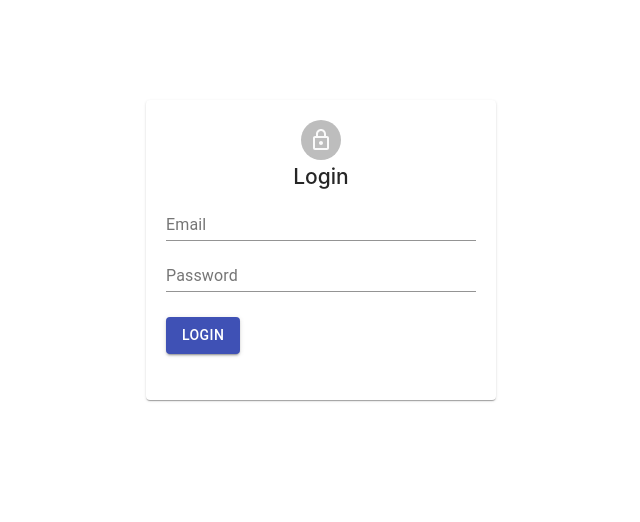
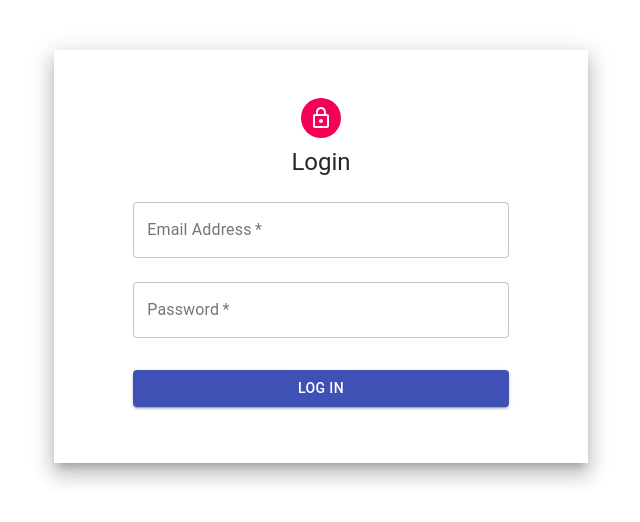
Before and after one commit to payalchauhanagile/payal_assesment, a React (Create React App) app: page / in a window 1280 px wide. Shown: the top 522 px of the page, without its empty margins (319-959 px from the left). Built offline with nearby package versions, Linux system fonts and the light colour scheme.

Commit message:
code modified

```diff
--- a/src/Components/EditUser.js
+++ b/src/Components/EditUser.js
@@ -1,10 +1,29 @@
-import React from "react";
-import { Card } from "antd";
+import React, { useEffect } from "react";
+import { Grid, Paper, TextField, Button } from "@material-ui/core";
+import { Formik, Field, Form, ErrorMessage } from "formik";
+import * as Yup from "yup";
+
 import { useParams } from "react-router";
 
 const EditUser = () => {
   const { id } = useParams();
   console.log(id);
+
+  // const [user, setUser] = useState([]);
+
+  const initialValues = {
+    firstname: "",
+    lastname: "",
+    email: "",
+    phone: "",
+    file: "",
+  };
+  const validationSchema = Yup.object().shape({
+    firstname: Yup.string().required("Required"),
+    lastname: Yup.string().required("Required"),
+    email: Yup.string().required("Required"),
+    phone: Yup.number().required("Required"),
+  });
 
   var myHeaders = new Headers();
 
@@ -15,51 +34,96 @@ const EditUser = () => {
   myHeaders.append("Content-Type", "application/json");
 
   var formdata = new FormData();
-  formdata.append("userId", id);
-  // formdata.append("firstName", "Jollllly");
-  // formdata.append("lastName", "Parrrrker");
-  // formdata.append("birthday", "02-02-2001");
-  // formdata.append("phoneNumber", "9928881828");
-  // formdata.append("profilePicture", fileInput.files[0], "user-male.png");
+  formdata.append("userId", "605c1011ceda1a18bd71e0f3");
+  formdata.append("firstName", "Jollllly");
+
+  const paperStyle = { padding: 20, width: 500, margin: "100px auto" };
 
   var requestOptions = {
     method: "POST",
     headers: myHeaders,
     body: formdata,
+
     redirect: "follow",
   };
 
-  fetch("http://202.131.117.92:7100/admin/api/updateProfile", requestOptions)
+  // console.log("user", user);
+
+  useEffect(() => {
+    fetch(`http://202.131.117.92:7100/admin/api/updateProfile`, requestOptions)
       .then((response) => response.text())
       .then((result) => console.log(result))
       .catch((error) => console.log("error", error));
+  }, []);
   return (
-    <>
-      <Card
-        style={{
-          alignItems: "center",
-          height: "400px",
-          width: "400px",
-          marginTop: "100px",
-          marginLeft: "200px",
-        }}
+    <Grid>
+      <Paper style={paperStyle}>
+        <Grid>
+          <h1 style={{ textAlign: "center" }}>EDIT</h1>
+        </Grid>
+        <Formik
+          initialValues={initialValues}
+          validationSchema={validationSchema}
+          // onSubmit={onSubmit}
         >
-        <h1 style={{ textAlign: "center" }}>EditUser</h1>
-        <form>
-          <label htmlFor="firstname">firstname:- </label>
-          <input type="text" id="firstname" />
+          {(props) => (
+            <Form>
+              <Field
+                as={TextField}
+                fullWidth
+                name="firstname"
+                type="text"
+                label="firstname"
+                placeholder="firstname"
+                helperText={<ErrorMessage name="firstname" />}
+              />
+              <Field
+                as={TextField}
+                fullWidth
+                name="lastname"
+                type="text"
+                label="lastname"
+                placeholder="lastname"
+                helperText={<ErrorMessage name="lastname" />}
+              />
+              <Field
+                as={TextField}
+                fullWidth
+                name="email"
+                type="email"
+                label="email"
+                placeholder="email"
+                helperText={<ErrorMessage name="email" />}
+              />
+              <Field
+                as={TextField}
+                fullWidth
+                name="phone"
+                type="number"
+                label="phone"
+                placeholder="phone"
+                helperText={<ErrorMessage name="phone" />}
+              />
+              <Field
+                as={TextField}
+                fullWidth
+                name="profile"
+                type="file"
+                label="profile"
+                placeholder="profile"
+                helperText={<ErrorMessage name="profile" />}
+              />
+
               <br />
               <br />
-          <label htmlFor="lastname">lastname:- </label>
-          <input type="text" id="lastname" />
-          <br />
-          <br />
-          <label htmlFor="email">email:- </label>
-          <input type="email" id="email" />
-          <br />
-        </form>
-      </Card>
-    </>
+              <Button type="submit" variant="contained" color="primary">
+                Update
+              </Button>
+            </Form>
+          )}
+        </Formik>
+      </Paper>
+    </Grid>
   );
 };
 
--- /dev/null
+++ b/src/Components/ResetPassword.js
@@ -0,0 +1,95 @@
+import React from "react";
+import { Grid, Paper, TextField, Button } from "@material-ui/core";
+import { Formik, Field, Form, ErrorMessage } from "formik";
+import * as Yup from "yup";
+
+const ResetPassword = () => {
+  const token = localStorage.getItem("access_token");
+
+  var myHeaders = new Headers();
+  myHeaders.append("Authorization", token);
+  myHeaders.append("Content-Type", "application/x-www-form-urlencoded");
+
+  const paperStyle = { padding: 20, width: 500, margin: "100px auto" };
+
+  // // var requestOptions = {
+  //   method: "POST",
+  //   headers: myHeaders,
+  //   body: urlencoded,
+  //   redirect: "follow",
+  // };
+
+  const onSubmit = (values) => {
+    var urlencoded = new URLSearchParams();
+    urlencoded.append("currentPassword", values.password);
+    urlencoded.append("newPassword", values.conformPassword);
+
+    console.log(values);
+    fetch("http://202.131.117.92:7100/admin/api/changePassword", {
+      method: "POST",
+      headers: myHeaders,
+      body: urlencoded,
+    })
+      .then((response) => response.text())
+      .then((result) => console.log(result))
+      .catch((error) => console.log("error", error));
+  };
+
+  const initialValues = {
+    password: "",
+    confirmPassword: "",
+  };
+  const validationSchema = Yup.object().shape({
+    password: Yup.string()
+      .min(6, "Password minimum length should be 6")
+      .required("Required"),
+    confirmPassword: Yup.string()
+      .oneOf([Yup.ref("password")], "Password not matched")
+      .required("Required"),
+  });
+
+  return (
+    <Grid>
+      <Paper style={paperStyle}>
+        <Grid>
+          <h1 style={{ textAlign: "center" }}>RESET PASSWORD</h1>
+        </Grid>
+        <Formik
+          initialValues={initialValues}
+          validationSchema={validationSchema}
+          onSubmit={onSubmit}
+        >
+          {(props) => (
+            <Form>
+              <Field
+                as={TextField}
+                fullWidth
+                name="password"
+                type="password"
+                label="Password"
+                placeholder="Enter your password"
+                helperText={<ErrorMessage name="password" />}
+              />
+              <Field
+                as={TextField}
+                fullWidth
+                name="confirmPassword"
+                type="password"
+                label="Confirm Password"
+                placeholder="Confirm your password"
+                helperText={<ErrorMessage name="confirmPassword" />}
+              />
+              <br />
+              <br />
+              <Button type="submit" variant="contained" color="primary">
+                Reset Password
+              </Button>
+            </Form>
+          )}
+        </Formik>
+      </Paper>
+    </Grid>
+  );
+};
+
+export default ResetPassword;
--- a/src/pages/Login.js
+++ b/src/pages/Login.js
@@ -1,104 +1,238 @@
-import React from "react";
-import { Grid, Paper, TextField, Button, Avatar } from "@material-ui/core";
-import { useHistory } from "react-router-dom";
+// import React from "react";
+// import { Grid, Paper, TextField, Button, Avatar } from "@material-ui/core";
+// import { useHistory } from "react-router-dom";
+// import LockOutlinedIcon from "@material-ui/icons/LockOutlined";
+
+// import { Formik, Field, Form, ErrorMessage } from "formik";
+// import * as Yup from "yup";
+// import axios from "axios";
+
+// const Login = () => {
+//   const history = useHistory();
+//   const paperStyle = {
+//     padding: 20,
+//     width: 350,
+//     height: 300,
+//     margin: "100px auto",
+//   };
+//   const headerStyle = { margin: 0 };
+
+//   const initialValues = {
+//     email: "",
+//     password: "",
+//   };
+//   const validationSchema = Yup.object().shape({
+//     email: Yup.string().email("Enter valid email").required("Required"),
+//     password: Yup.string()
+//       .min(6, "Password minimum length should be 6")
+//       .required("Required"),
+//   });
+
+//   const onSubmit = (values) => {
+//     // console.log(values);
+
+//     axios
+//       .post(`http://202.131.117.92:7100/admin/auth/login`, values)
+
+//       .then((res) => {
+//         localStorage.setItem("access_token", res.data.data["access_token"]);
+//         localStorage.setItem("email", res.data.data["email"]);
+//         history.push("/user");
+//         console.log(res);
+//       })
+//       .catch((err) => {
+//         console.error(err.response.data);
+//         if (err instanceof Response) {
+//           switch (err.status) {
+//             case 401:
+//               throw new Error("Invalid login credentials");
+//             /* ... */
+//             default:
+//               throw new Error(
+//                 `Unknown server error occured: ${err.statusText}`
+//               );
+//           }
+//         }
+//       });
+//   };
+
+//   return (
+//     <>
+//       <Grid>
+//         <Paper style={paperStyle}>
+//           <Grid align="center">
+//             <Avatar>
+//               <LockOutlinedIcon />
+//             </Avatar>
+//             <h2 style={headerStyle}>Login</h2>
+//           </Grid>
+//           <Formik
+//             initialValues={initialValues}
+//             validationSchema={validationSchema}
+//             onSubmit={onSubmit}
+//           >
+//             {(props) => (
+//               <Form>
+//                 <Field
+//                   as={TextField}
+//                   fullWidth
+//                   name="email"
+//                   label="Email"
+//                   placeholder="Enter your email"
+//                   helperText={<ErrorMessage name="email" />}
+//                 />
+//                 <Field
+//                   as={TextField}
+//                   fullWidth
+//                   name="password"
+//                   type="password"
+//                   label="Password"
+//                   placeholder="Enter your password"
+//                   helperText={<ErrorMessage name="password" />}
+//                 />
+//                 <br />
+//                 <br />
+//                 <Button type="submit" variant="contained" color="primary">
+//                   Login
+//                 </Button>
+//               </Form>
+//             )}
+//           </Formik>
+//         </Paper>
+//       </Grid>
+//     </>
+//   );
+// };
+
+// export default Login;
+
+import React, { useState } from "react";
+
+import Avatar from "@material-ui/core/Avatar";
+import Button from "@material-ui/core/Button";
+import TextField from "@material-ui/core/TextField";
+import Paper from "@material-ui/core/Paper";
+import Grid from "@material-ui/core/Grid";
 import LockOutlinedIcon from "@material-ui/icons/LockOutlined";
+import Typography from "@material-ui/core/Typography";
 
-import { Formik, Field, Form, ErrorMessage } from "formik";
-import * as Yup from "yup";
-import axios from "axios";
+// import classes from "./Login.module.css";
+// import { useHistory } from "react-router-dom";
+
+import { makeStyles } from "@material-ui/core/styles";
+import swal from "sweetalert";
+
+// const API = process.env.REACT_APP_API;
+
+const useStyles = makeStyles((theme) => ({
+  root: {
+    padding: "50px 0",
+    justifyContent: "center",
+  },
+
+  paper: {
+    margin: theme.spacing(5, 4),
+    display: "flex",
+    flexDirection: "column",
+    alignItems: "center",
+  },
+  avatar: {
+    margin: theme.spacing(1),
+    backgroundColor: theme.palette.secondary.main,
+  },
+  form: {
+    width: "80%",
+    marginTop: theme.spacing(1),
+  },
+  submit: {
+    margin: theme.spacing(3, 0, 2),
+  },
+}));
 
 const Login = () => {
-  const history = useHistory();
-  const paperStyle = {
-    padding: 20,
-    width: 350,
-    height: 300,
-    margin: "100px auto",
-  };
-  const headerStyle = { margin: 0 };
+  const classes = useStyles();
+  const [email, setemail] = useState();
+  const [password, setPassword] = useState();
+  console.log("login", email, password);
 
-  const initialValues = {
-    email: "",
-    password: "",
-  };
-  const validationSchema = Yup.object().shape({
-    email: Yup.string().email("Enter valid email").required("Required"),
-    password: Yup.string()
-      .min(6, "Password minimum length should be 6")
-      .required("Required"),
-  });
+  // const history = useHistory();
 
-  const onSubmit = (values) => {
-    // console.log(values);
+  async function loginUser(userdata) {
+    return fetch(`http://202.131.117.92:7100/admin/auth/login`, {
+      method: "POST",
+      headers: {
+        "Content-Type": "application/json",
+      },
+      body: JSON.stringify(userdata),
+    }).then((data) => data.json());
+  }
 
-    axios
-      .post(`http://202.131.117.92:7100/admin/auth/login`, values)
-
-      .then((res) => {
-        localStorage.setItem("access_token", res.data.data["access_token"]);
-        localStorage.setItem("email", res.data.data["email"]);
-        history.push("/user");
-        console.log(res);
-      })
-      .catch((err) => {
-        console.error(err.response.data);
-        if (err instanceof Response) {
-          switch (err.status) {
-            case 401:
-              throw new Error("Invalid login credentials");
-            /* ... */
-            default:
-              throw new Error(
-                `Unknown server error occured: ${err.statusText}`
-              );
-          }
-        }
+  const handleSubmit = async (e) => {
+    e.preventDefault();
+    const response = await loginUser({
+      email,
+      password,
+    });
+    console.log("response", response);
+    if ("access_token" in response.data) {
+      swal("Success", response.message, "success", {
+        buttons: false,
+        timer: 2000,
+      }).then((value) => {
+        localStorage.setItem("access_token", response.data["access_token"]);
+        localStorage.setItem("email", response.data["email"]);
+        window.location.href = "/user";
       });
+    } else {
+      swal("Failed", response.message, "error");
+    }
   };
 
   return (
     <>
-      <Grid>
-        <Paper style={paperStyle}>
-          <Grid align="center">
-            <Avatar>
+      <Grid container className={classes.root}>
+        <Grid item xs={12} md={5} component={Paper} elevation={12} square>
+          <div className={classes.paper}>
+            <Avatar className={classes.avatar}>
               <LockOutlinedIcon />
             </Avatar>
-            <h2 style={headerStyle}>Login</h2>
-          </Grid>
-          <Formik
-            initialValues={initialValues}
-            validationSchema={validationSchema}
-            onSubmit={onSubmit}
-          >
-            {(props) => (
-              <Form>
-                <Field
-                  as={TextField}
-                  fullWidth
-                  name="email"
-                  label="Email"
-                  placeholder="Enter your email"
-                  helperText={<ErrorMessage name="email" />}
-                />
-                <Field
-                  as={TextField}
-                  fullWidth
-                  name="password"
-                  type="password"
-                  label="Password"
-                  placeholder="Enter your password"
-                  helperText={<ErrorMessage name="password" />}
-                />
-                <br />
-                <br />
-                <Button type="submit" variant="contained" color="primary">
-                  Login
-                </Button>
-              </Form>
-            )}
-          </Formik>
-        </Paper>
+            <Typography component="h1" variant="h5">
+              Login
+            </Typography>
+            <form className={classes.form} onSubmit={handleSubmit}>
+              <TextField
+                variant="outlined"
+                margin="normal"
+                required
+                fullWidth
+                id="email"
+                name="email"
+                label="Email Address"
+                onChange={(e) => setemail(e.target.value)}
+              />
+              <TextField
+                variant="outlined"
+                margin="normal"
+                required
+                fullWidth
+                id="password"
+                name="password"
+                label="Password"
+                type="password"
+                onChange={(e) => setPassword(e.target.value)}
+              />
+              <Button
+                type="submit"
+                fullWidth
+                variant="contained"
+                color="primary"
+                className={classes.submit}
+              >
+                Log In
+              </Button>
+            </form>
+          </div>
+        </Grid>
       </Grid>
     </>
   );
```
Also changed, not shown: src/App.js (+3 -4 lines), src/Components/DeleteUser.js (deleted, +0 -36 lines), src/Components/ListUser.js (+14 -8 lines), src/Components/UserStatus.js (added). Lines whose indentation alone changed are shown as unchanged.
